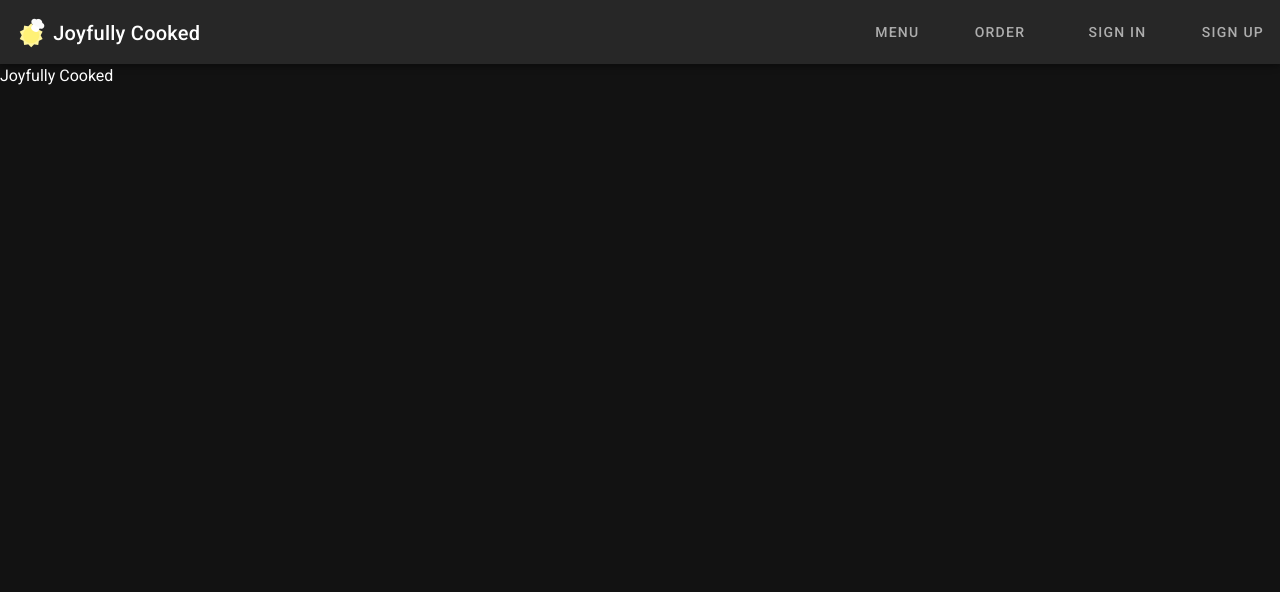
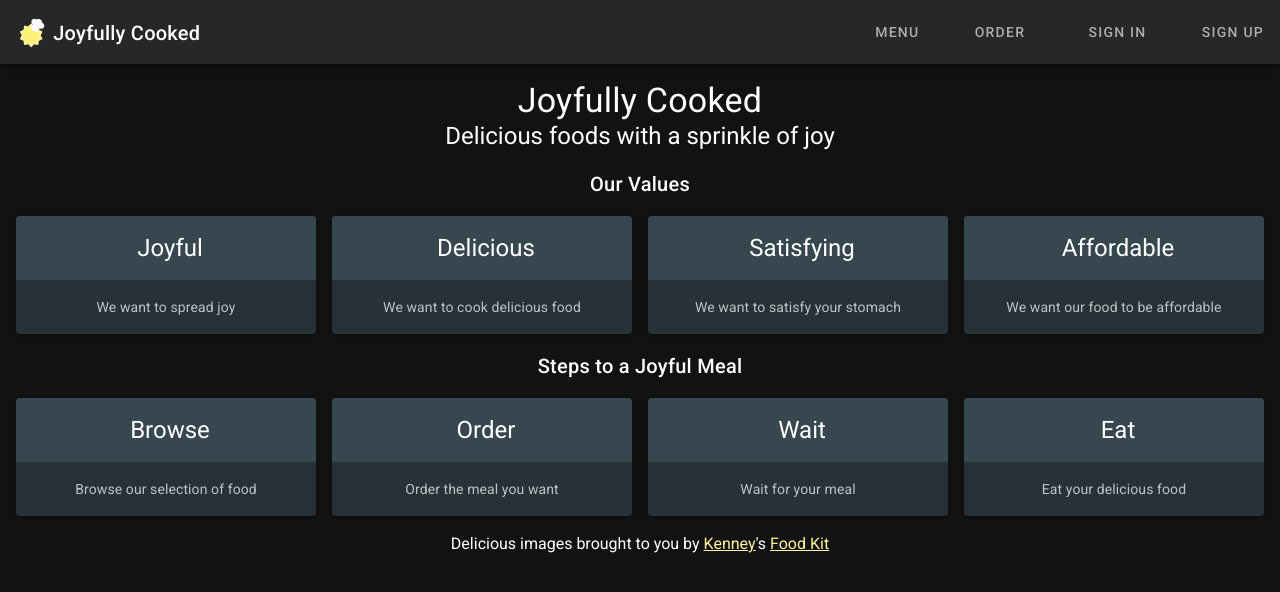
Before and after one commit to wdmatthews/joyfully-cooked, a Nuxt app: page / in a window 1280 px wide. Shown: the top 592 px of the page. Built offline with nearby package versions, Linux system fonts and the light colour scheme.

Commit message:
Added a welcome page and updated the README

```diff
--- /dev/null
+++ b/components/WelcomeInfoCard.vue
@@ -0,0 +1,30 @@
+<template>
+  <v-card class="blue-grey darken-4">
+    <v-card-title class="text-h5 blue-grey darken-3">
+      <span
+        class="mx-auto"
+        style="display: flex; align-items: center;"
+      >
+        <v-icon
+          left
+          class="my-auto"
+        >fas fa-{{ info.icon }}</v-icon>
+        {{ info.name }}
+      </span>
+    </v-card-title>
+    <v-card-text class="pa-4 text-center">
+      {{ info.description }}
+    </v-card-text>
+  </v-card>
+</template>
+
+<script>
+export default {
+  props: {
+    info: {
+      type: Object,
+      default: () => {},
+    },
+  },
+}
+</script>
--- a/pages/index.vue
+++ b/pages/index.vue
@@ -1,3 +1,102 @@
 <template>
-  <span>Joyfully Cooked</span>
+  <div>
+    <h1 class="text-h4 text-center mt-4">
+      Joyfully Cooked
+    </h1>
+    <h2 class="text-h5 text-center">
+      Delicious foods with a sprinkle of joy
+    </h2>
+    <h3 class="text-h6 text-center mt-4">
+      Our Values
+    </h3>
+    <v-row
+      no-gutters
+      justify="center"
+      class="pa-2"
+    >
+      <v-col
+        v-for="(value, i) in values"
+        :key="`value-${i}`"
+        cols="12"
+        md="3"
+        class="pa-2"
+      >
+        <welcome-info-card :info="value" />
+      </v-col>
+    </v-row>
+    <h3 class="text-h6 text-center">
+      Steps to a Joyful Meal
+    </h3>
+    <v-row
+      no-gutters
+      justify="center"
+      class="pa-2"
+    >
+      <v-col
+        v-for="(step, i) in steps"
+        :key="`step-${i}`"
+        cols="12"
+        md="3"
+        class="pa-2"
+      >
+        <welcome-info-card :info="step" />
+      </v-col>
+    </v-row>
+    <p class="text-center px-4">
+      Delicious images brought to you by
+      <a href="https://www.kenney.nl/" target="_blank">Kenney</a>'s
+      <a href="https://www.kenney.nl/assets/food-kit" target="_blank">Food Kit</a>
+    </p>
+  </div>
 </template>
+
+<script>
+export default {
+  data: vm => ({
+    values: [
+      {
+        name: 'Joyful',
+        icon: 'sun',
+        description: 'We want to spread joy',
+      },
+      {
+        name: 'Delicious',
+        icon: 'apple-alt',
+        description: 'We want to cook delicious food',
+      },
+      {
+        name: 'Satisfying',
+        icon: 'smile-beam',
+        description: 'We want to satisfy your stomach',
+      },
+      {
+        name: 'Affordable',
+        icon: 'dollar-sign',
+        description: 'We want our food to be affordable',
+      },
+    ],
+    steps: [
+      {
+        name: 'Browse',
+        icon: 'search',
+        description: 'Browse our selection of food',
+      },
+      {
+        name: 'Order',
+        icon: 'shopping-bag',
+        description: 'Order the meal you want',
+      },
+      {
+        name: 'Wait',
+        icon: 'clock',
+        description: 'Wait for your meal',
+      },
+      {
+        name: 'Eat',
+        icon: 'utensils',
+        description: 'Eat your delicious food',
+      },
+    ],
+  }),
+}
+</script>
```
Also changed, not shown: 1 other file (tests, documents, lock files or other folders).
